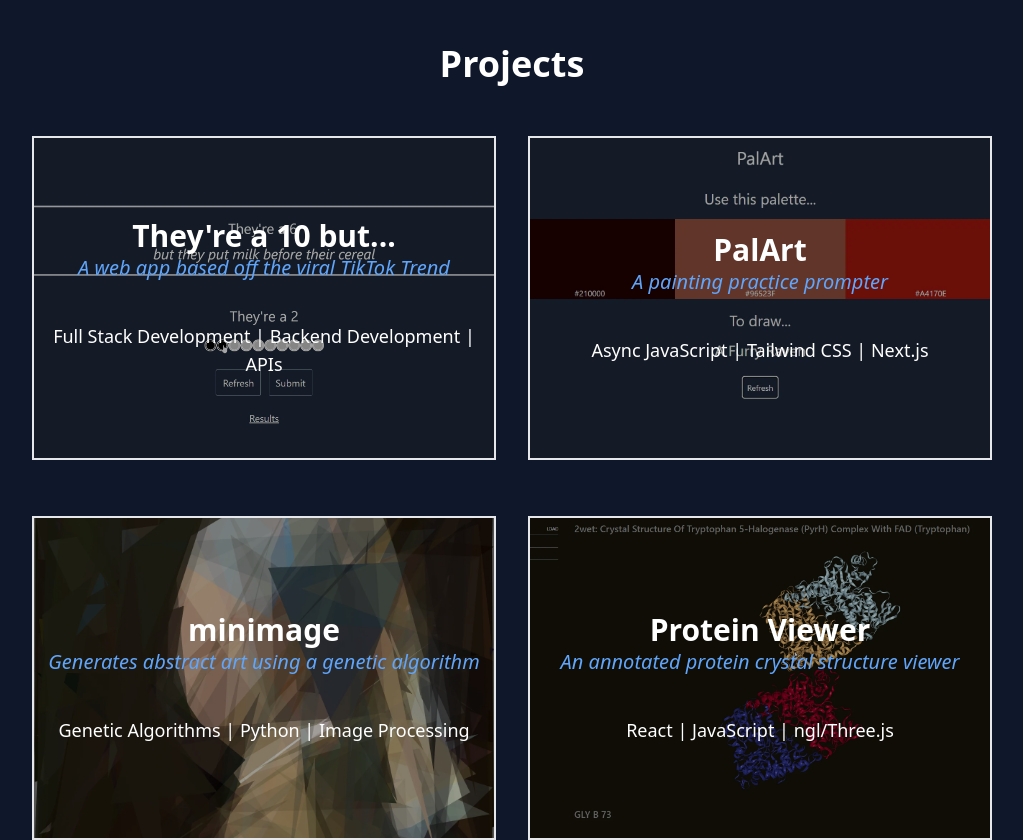
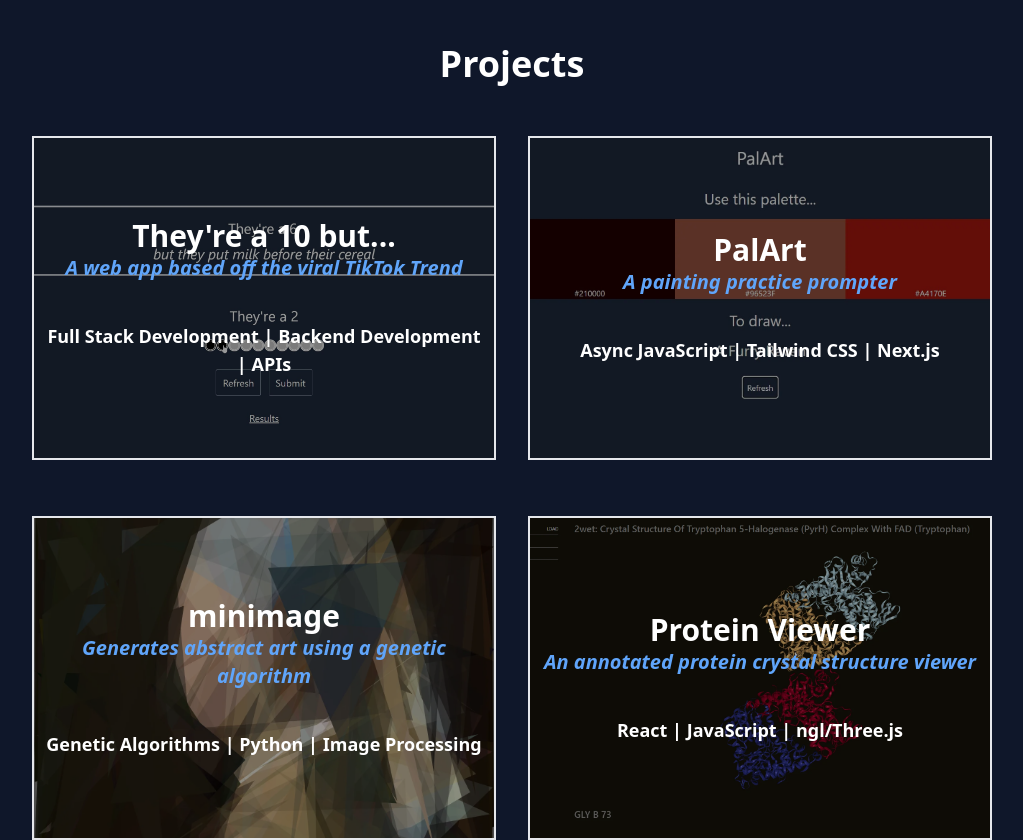
Before and after one commit to jordantwells42/jordantwells-next, a Next.js app: page / in a window 1280 px wide. Shown: the part 1220-2060 px from the top of the page, without its empty margins (128-1151 px from the left). Built offline with nearby package versions, Linux system fonts and the light colour scheme.

Commit message:
Update cards.js

```diff
--- a/components/cards.js
+++ b/components/cards.js
@@ -20,15 +20,15 @@ export function Card(props){
     <Link href={props.link}>
       <div className="flex flex-col border-2 my-3">
         <div className="group w-full h-80">
-        <img className="transition-all ease-in-out duration-200 hover-none:brightness-[0.65] hover-hover:group-hover:brightness-[0.1]  object-cover w-full h-full " src={props.img} alt={props.alt} />
+        <img className="transition-all ease-in-out duration-200 hover-none:brightness-[0.6] hover-hover:group-hover:brightness-[0.1]  object-cover w-full h-full " src={props.img} alt={props.alt} />
         <div className="transition-all ease-in-out duration-200 hover-none:opacity-100 hover-hover group-hover:cursor-pointer opacity-10 group-hover:opacity-100 -translate-y-full h-full w-full text-center flex flex-col items-center justify-center px-3">
           <h1 className="font-bold text-3xl">
             {props.title}
           </h1>
-          <h2 className="italic text-blue-400 text-xl">
+          <h2 className="italic font-bold text-blue-400 text-xl">
             {props.subtitle}
           </h2>
-          <h2 className="bold text-lg mt-10">
+          <h2 className="font-bold text-lg mt-10">
             {props.language}
           </h2>
         </div>
```
